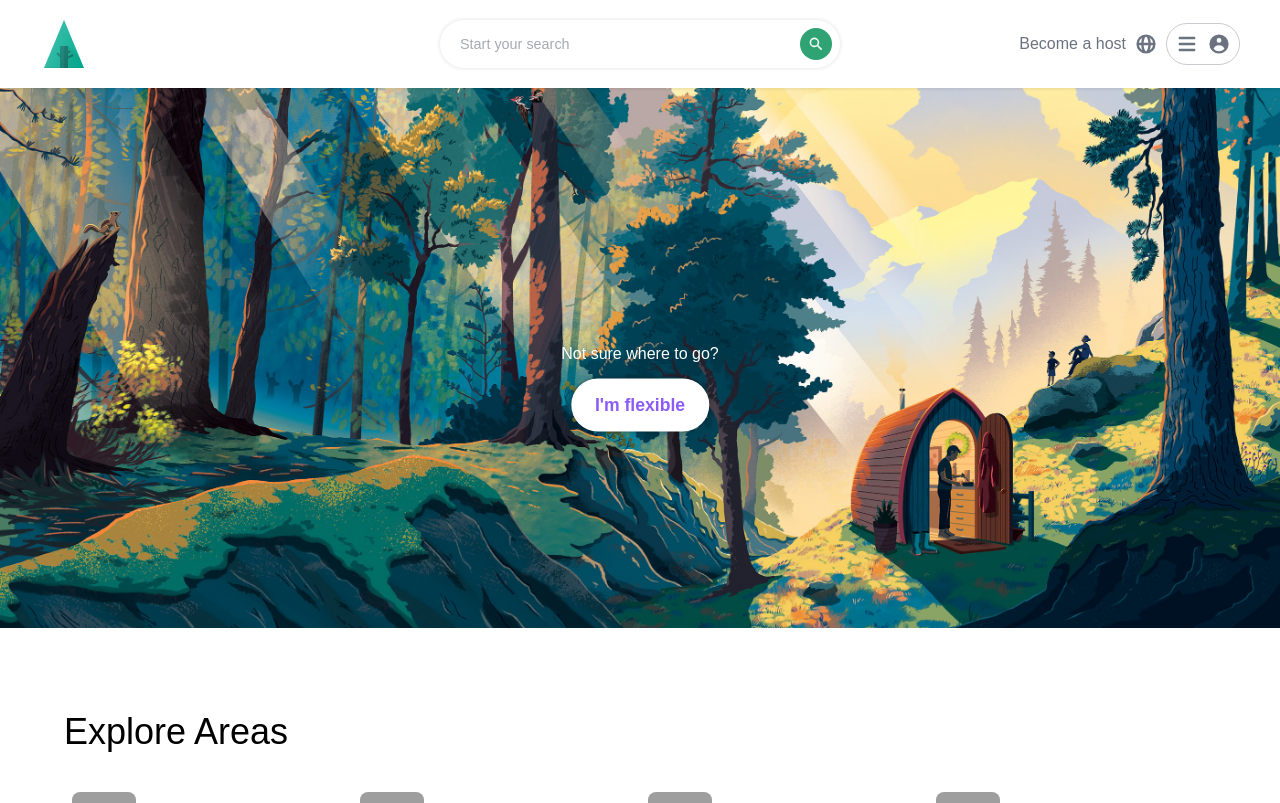
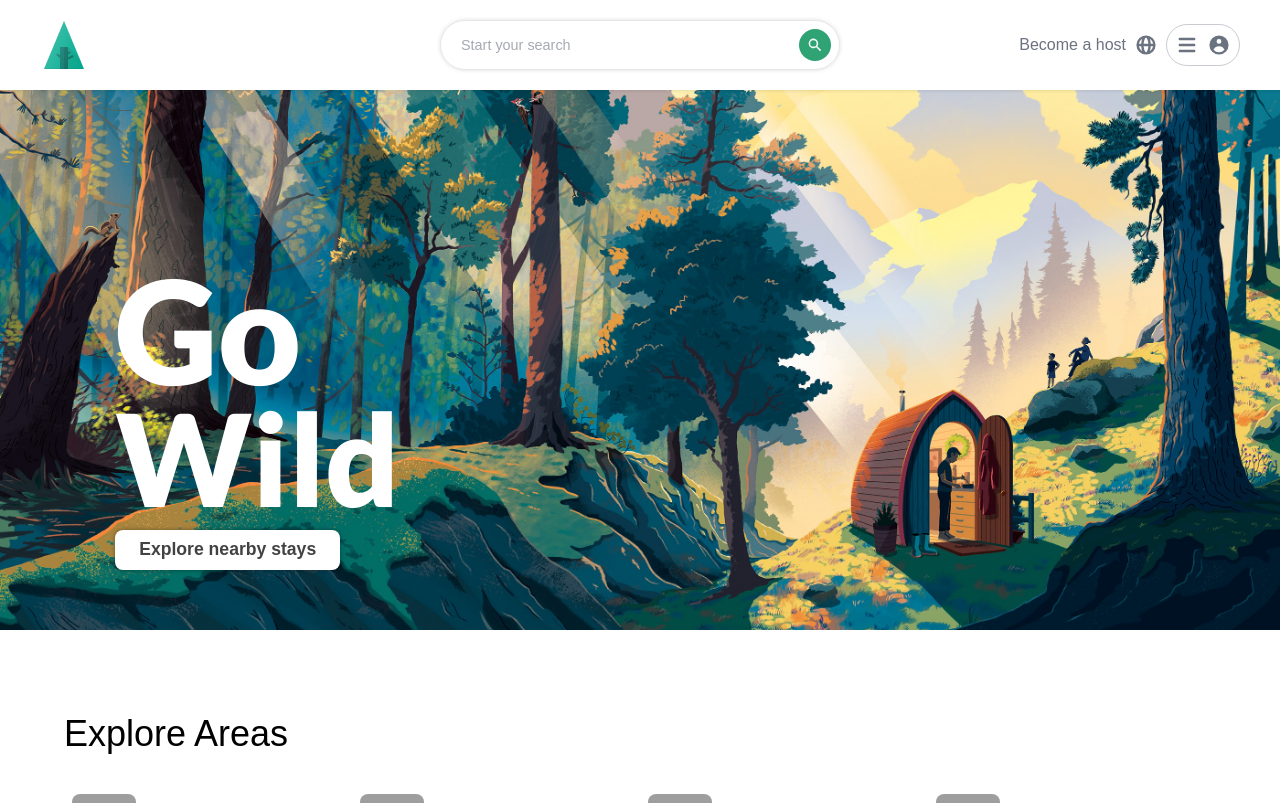
Before and after one commit to jburnt17/Remote-BnB, a React (Create React App) app in the folder frontend/: page / in a window 1280 px wide. Shown: the top 803 px of the page. Built offline with nearby package versions, Linux system fonts and the light colour scheme; no server answers; grey boxes are pictures that could not be loaded.

Commit message:
fixed hero text

```diff
--- a/frontend/public/index.html
+++ b/frontend/public/index.html
@@ -13,6 +13,12 @@
       integrity="sha384-B4dIYHKNBt8Bc12p+WXckhzcICo0wtJAoU8YZTY5qE0Id1GSseTk6S+L3BlXeVIU"
       crossorigin="anonymous"
     />
+    <!-- <style>
+      @import url("https://fonts.googleapis.com/css2?family=Lato&display=swap");
+    </style> -->
+    <style>
+      @import url("https://fonts.googleapis.com/css2?family=Lato:wght@900&display=swap");
+    </style>
   </head>
   <body>
     <noscript>You need to enable JavaScript to run this app.</noscript>
--- a/frontend/src/components/Banner/index.js
+++ b/frontend/src/components/Banner/index.js
@@ -5,9 +5,14 @@ import "./styles.css";
 function Banner() {
   return (
     <div className="banner-con">
-      <div className="banner-text-con">
-        <p className="banner-text">Not sure where to go?</p>
-        <button className="banner-button">I'm flexible</button>
+      <div className="hero-text-con">
+        <div>
+          <p className="hero-text" id="go">
+            Go
+          </p>
+          <p className="hero-text">Wild</p>
+        </div>
+        <button className="hero-text-button">Explore nearby stays</button>
       </div>
     </div>
   );
--- a/frontend/src/components/Banner/styles.css
+++ b/frontend/src/components/Banner/styles.css
@@ -7,34 +7,31 @@
   background-repeat: no-repeat;
 }
 
-.banner-text-con {
+.hero-text-con {
   position: absolute;
-  bottom: 50%;
-  left: 50%;
-  transform: translate(-50%, 50%);
-  display: flex;
-  flex-direction: column;
-  align-items: center;
+  left: 9%;
+  bottom: 20%;
+}
+#go {
+  font-size: 6rem;
+}
+.hero-text {
+  font-family: "Lato";
+  font-size: 5rem;
+  line-height: 5rem;
+  color: white;
+}
+.hero-text-button {
+  color: rgba(0, 0, 0, 0.74);
+  background-color: white;
+  border: none;
+  font-size: 1.1rem;
+  font-weight: bold;
+  border-radius: 0.5rem;
+  padding: 0.6rem 1.5rem;
+  margin-top: 0.5rem;
   width: fit-content;
-}
-.banner-text {
-  color: rgb(255, 255, 255);
-  font-weight: normal;
-  font-size: 1rem;
-  /* font-weight: bold; */
-  margin-bottom: .5rem;
-}
-.banner-button {
-    color: rgba(139, 92, 246);
-    background-color: white;
-    border: none;
-    font-size: 1.10rem;
-    font-weight: bold;
-    border-radius: 9999px;
-    padding: 1rem 1.5rem;
-    margin-top: .5rem;
-    width: fit-content;
-    box-shadow: 0px 0px 4px rgba(0,0,0,.4);
+  box-shadow: 0px 0px 4px rgba(0, 0, 0, 0.4);
 }
 
 @media (min-width: 640px) {
@@ -48,17 +45,38 @@
     height: 400px;
     background-position: 0rem -12rem;
   }
+  #go {
+    font-size: 7rem;
+  }
+  .hero-text {
+    font-size: 6rem;
+    line-height: 6rem;
+  }
 }
 @media (min-width: 1024px) {
   .banner-con {
     height: 500px;
     background-position: 0rem -15rem;
   }
+  #go {
+    font-size: 8rem;
+  }
+  .hero-text {
+    font-size: 7rem;
+    line-height: 7rem;
+  }
 }
 @media (min-width: 1280px) {
   .banner-con {
     height: 600px;
     background-position: 0rem -15rem;
+  }
+  #go {
+    font-size: 9rem;
+  }
+  .hero-text {
+    font-size: 8rem;
+    line-height: 8rem;
   }
 }
 @media (min-width: 1526px) {
--- a/frontend/src/components/NavBar/styles.css
+++ b/frontend/src/components/NavBar/styles.css
@@ -83,7 +83,8 @@
     padding-right: 2.5rem;
   }
   .search-con {
-    border-width: 2px;
+    /* border-width: 2px; */
+    border: 1px solid rgba(177, 177, 177, 0.301);
     box-shadow: 0px 0px 4px rgba(0, 0, 0, 0.137);
   }
   .search-icon {
```
